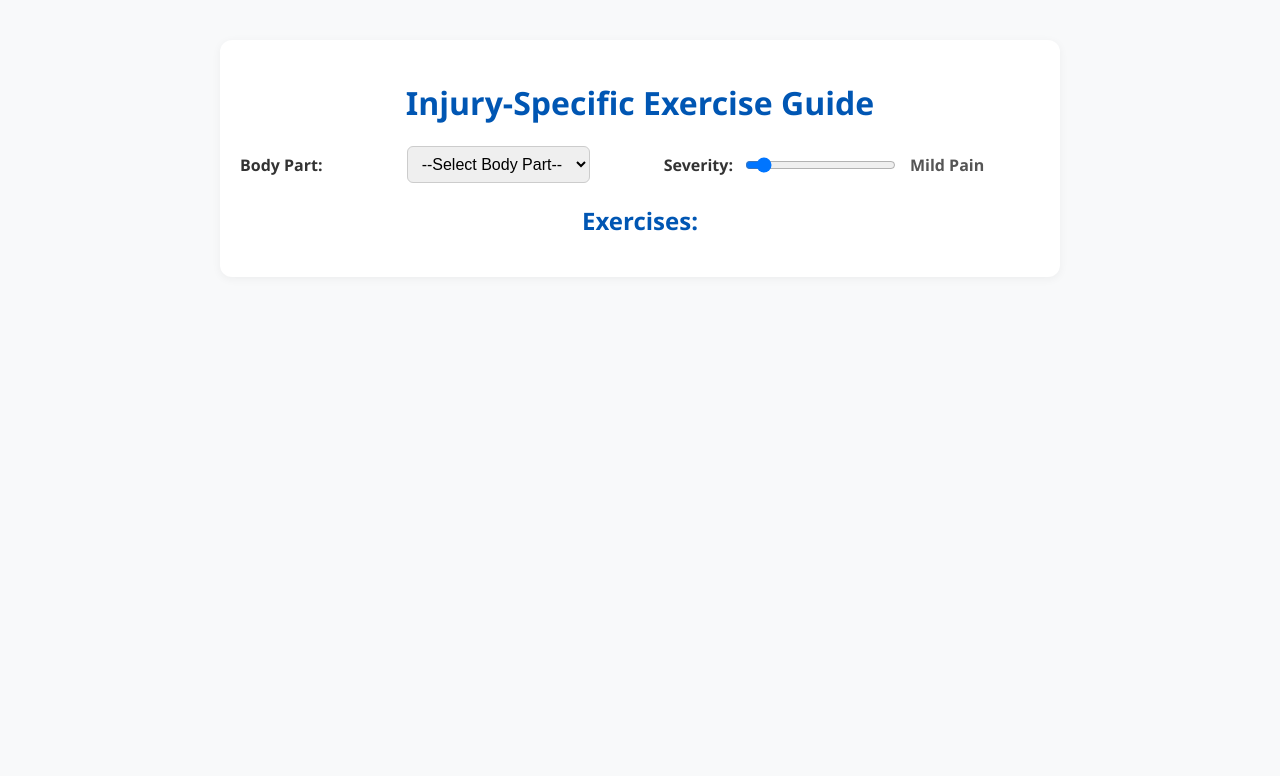
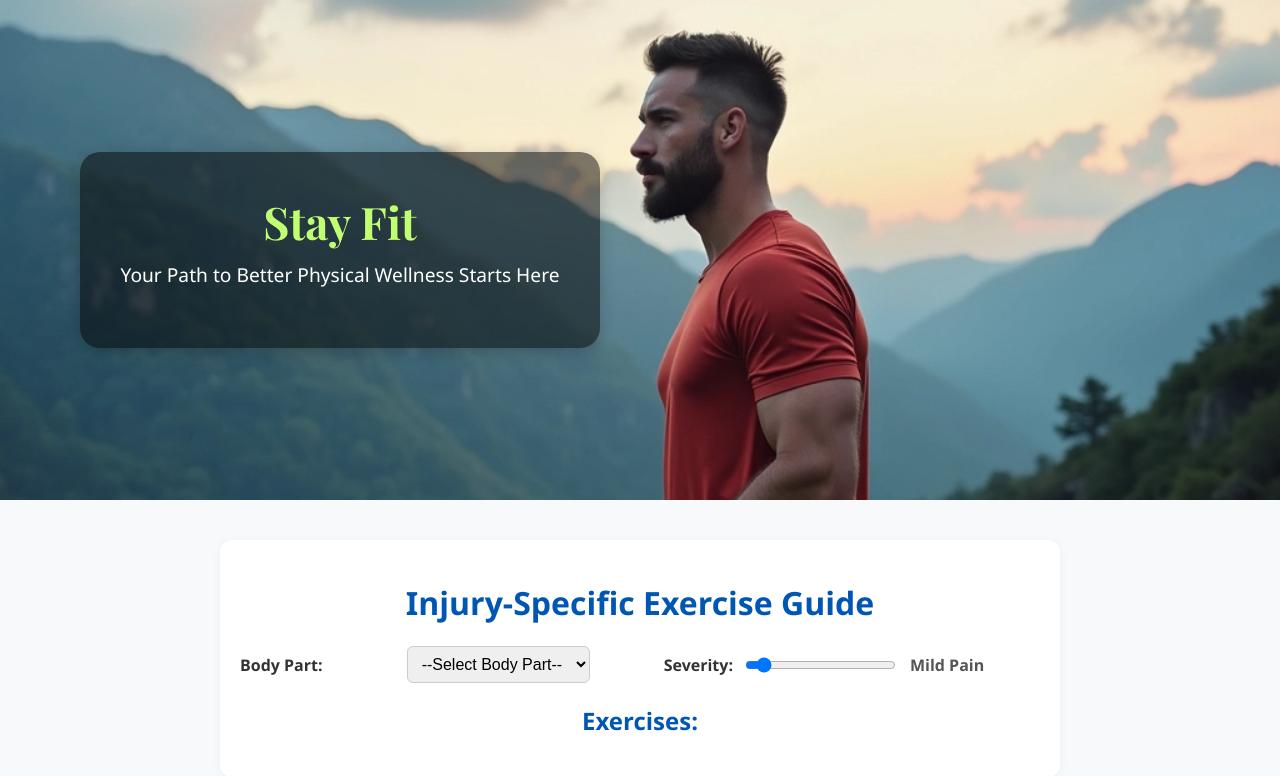
Before and after one commit to TylerRelfBGSU/BGSUHackathon2025, a Flask app: template templates/index.html in a window 1280 px wide. Shown: the top 776 px of the page. Before the commit the page ends 231 px from the top, so only its background shows below. Run offline with Flask 3, Linux system fonts and the light colour scheme; the template is opened without the code that fills it, so the values that code supplies are empty.

Commit message:
Add top of page image and title

```diff
--- a/static/styles.css
+++ b/static/styles.css
@@ -82,3 +82,38 @@
 		width: 100%;
 	}
 }
+
+.hero {
+    background-size: cover;
+    background-position: center;
+    height: 500px;
+    position: relative;
+    display: flex;
+    justify-content: center;
+    align-items: center;
+}
+
+.hero-overlay {
+    background: rgba(0, 0, 0, 0.5); /* darkens image for readability */
+    color: #fff;
+    padding: 40px;
+    text-align: left; /* Align text to the left */
+    border-radius: 20px; /* More rounded edges */
+    max-width: 500px; /* Prevent overly wide box */
+    margin-right: 600px; /* Push the box to the left side */
+    box-shadow: 0 4px 15px rgba(0, 0, 0, 0.2); /* Optional: subtle shadow */
+}
+
+.hero-title {
+	font-family: 'Playfair Display', serif;
+    font-size: 2.8rem;
+	color: #c1ff72;
+    margin: 0;
+    font-weight: 700;
+}
+
+.hero-subtitle {
+    font-size: 1.2rem;
+    margin-top: 10px;
+    font-weight: 300;
+}
--- a/templates/index.html
+++ b/templates/index.html
@@ -6,8 +6,18 @@
     <title>Injury-Specific Exercise Guide</title>
     <script src="https://code.jquery.com/jquery-3.6.0.min.js"></script>
     <link rel="stylesheet" href="/static/styles.css">
+	<link href="https://fonts.googleapis.com/css2?family=Playfair+Display:wght@700&display=swap" rel="stylesheet">
 </head>
 <body>
+	<div class="hero" style="background-image: url('{{ url_for('static', filename='width_1024.png') }}');">
+		<div class="hero-overlay">
+			<h1 class="hero-title">Stay Fit</h1>
+			<p class="hero-subtitle">Your Path to Better Physical Wellness Starts Here</p>
+		</div>
+	</div>
+
+
+
     <div class="container">
         <h1>Injury-Specific Exercise Guide</h1>
 
```
Also changed, not shown: README.txt (deleted), static/width_1024.png (added).
